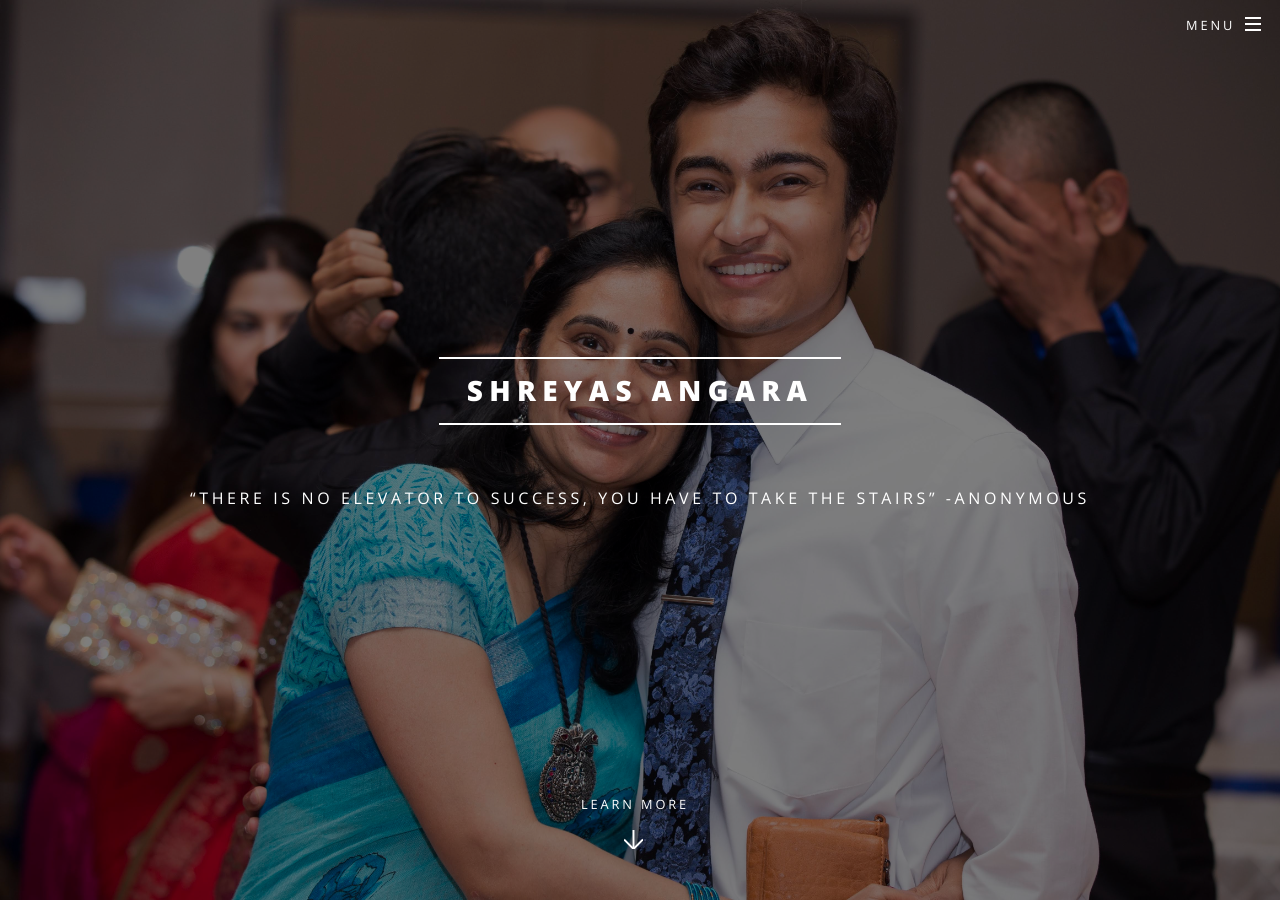
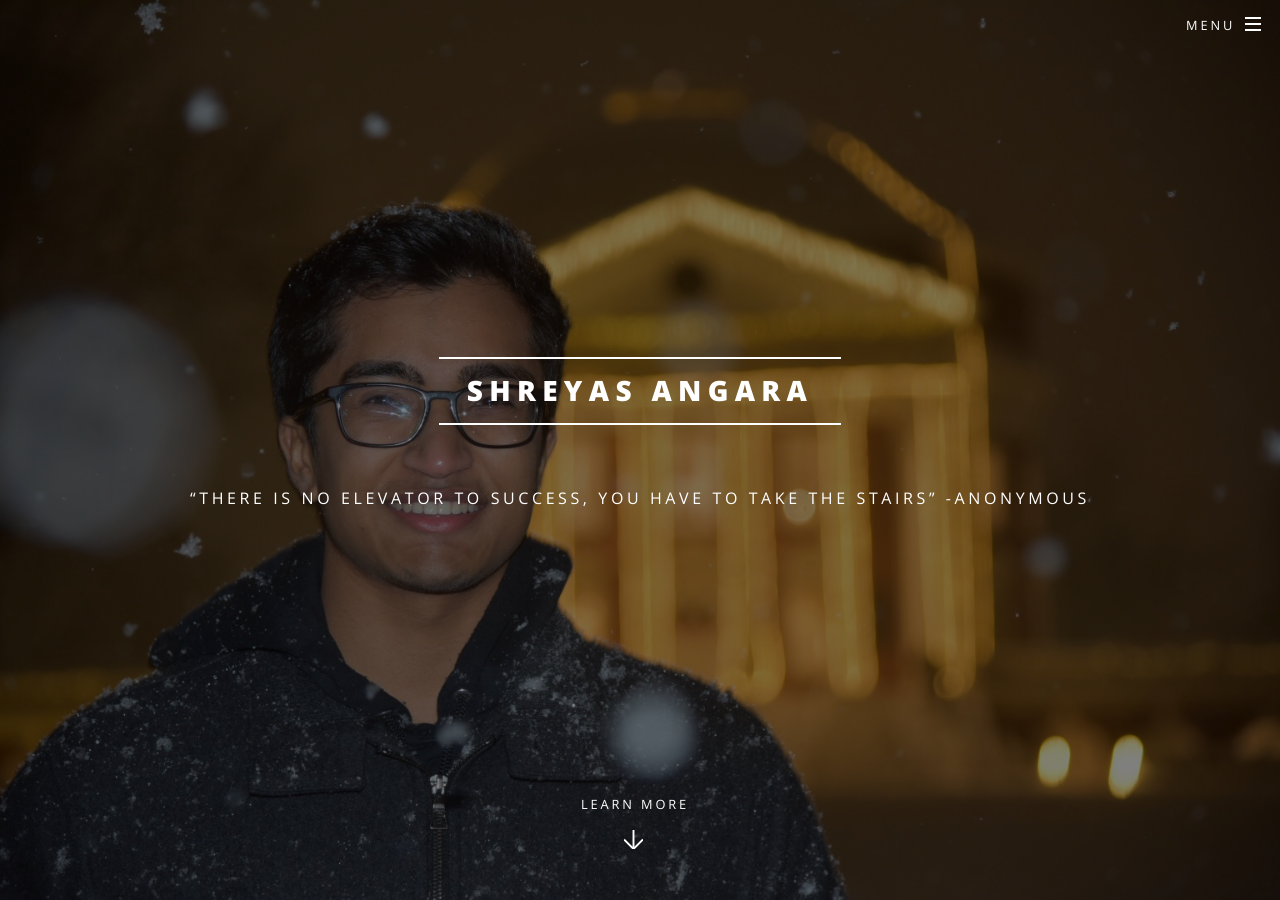
Before and after one commit to shreyas00023/mywebsite, a Jekyll site: the page built from index.html, in a window 1280 px wide and 900 px high. Built offline with Jekyll 4.4.1, drawn with Linux system fonts in a browser that asks for light colours.

Commit message:
Update main.scss

```diff
--- a/css/main.scss
+++ b/css/main.scss
@@ -1677,7 +1677,7 @@
 	#main {
 		> header {
 			@include padding(12em, 0);
-			@include vendor('background-image', ('linear-gradient(top, rgba(0,0,0,0.5), rgba(0,0,0,0.5))', 'url("#{$baseurl}/IMG_1444.jpg")'));
+			@include vendor('background-image', ('linear-gradient(top, rgba(0,0,0,0.5), rgba(0,0,0,0.5))', 'url("#{$baseurl}/IMG_1138.jpg")'));
 			background-attachment: fixed;
 			background-position: center center;
 			background-repeat: no-repeat;
@@ -1802,7 +1802,7 @@
 
 	body.landing {
 		#page-wrapper {
-			@include vendor('background-image', ('linear-gradient(top, rgba(0,0,0,0.5), rgba(0,0,0,0.5))', 'url("#{$baseurl}/IMG_1444.jpg")'));
+			@include vendor('background-image', ('linear-gradient(top, rgba(0,0,0,0.5), rgba(0,0,0,0.5))', 'url("#{$baseurl}/IMG_1138.jpg")'));
 			background-attachment: fixed;
 			background-position: center center;
 			background-repeat: no-repeat;
@@ -1823,7 +1823,7 @@
 
 			#banner,
 			.wrapper.style4 {
-				@include vendor('background-image', ('linear-gradient(top, rgba(0,0,0,0.5), rgba(0,0,0,0.5))', 'url("#{$baseurl}/IMG_1444.jpg")'));
+				@include vendor('background-image', ('linear-gradient(top, rgba(0,0,0,0.5), rgba(0,0,0,0.5))', 'url("#{$baseurl}/IMG_1138.jpg")'));
 				background-position: center center;
 				background-repeat: no-repeat;
 				background-size: cover;
```
